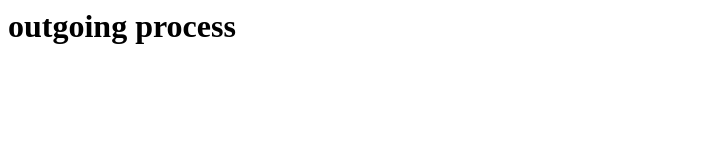
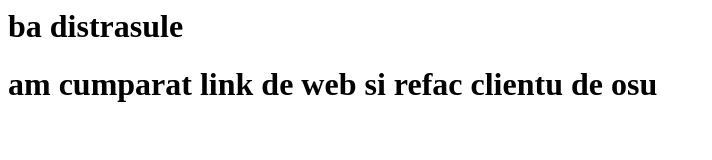
Before and after one commit to matew0850/xoqyclient, a plain HTML site: page index.html in a window 1280 px wide. Shown: the whole page, without its empty margins (0-712 px from the left). Drawn offline with Linux system fonts and the light colour scheme.

Commit message:
Add files via upload

```diff
--- a/index.html
+++ b/index.html
@@ -1 +1,2 @@
-<h1>outgoing process</h>
+<h1>ba distrasule</h>
+<h1>am cumparat link de web si refac clientu de osu</h>
```
